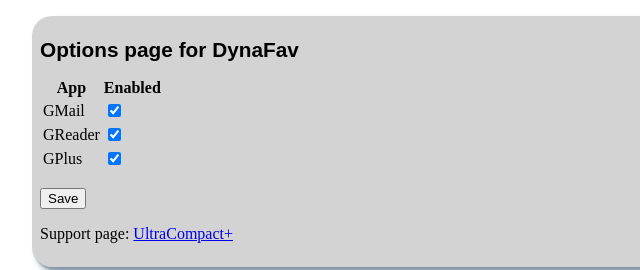
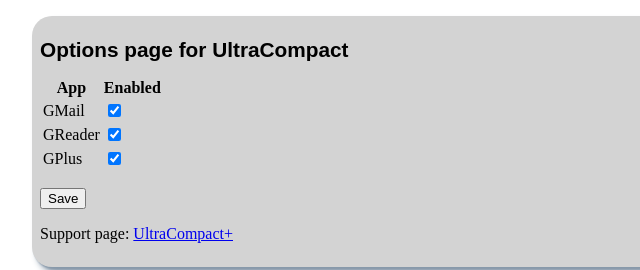
Before and after one commit to egiraudy/UltraCompact, a plain HTML site: page options.html in a window 1280 px wide. Shown: the top 270 px of the page, 200-840 px from the left. Drawn offline with Linux system fonts and the light colour scheme.

Commit message:
final touch to 1.3.0

```diff
--- a/options.html
+++ b/options.html
@@ -96,7 +96,7 @@
 </head>
 <body>
 	<div id="wrapper">
-	<h1>Options page for DynaFav</h1>
+	<h1>Options page for UltraCompact</h1>
 	<form>
 
 		<table>
```
Also changed, not shown: 1 other file.
